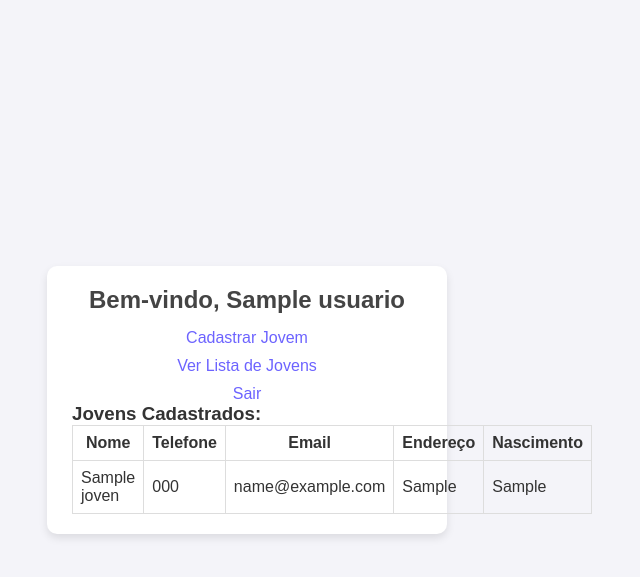
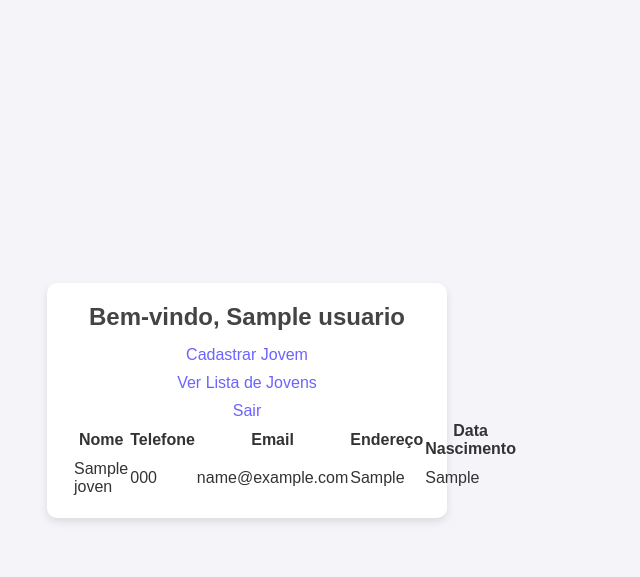
Before and after one commit to 021-kn/site-cadastro, a Flask app: page /dashboard in a window 1280 px wide. Shown: the top 577 px of the page, without its empty margins (393-1033 px from the left). Run offline with Flask 3, Linux system fonts and the light colour scheme; a user stored in the database is signed in; tables that the repository leaves empty hold one stand-in row (values such as "Sample post").

Commit message:
Update dashboard.html

```diff
--- a/templates/dashboard.html
+++ b/templates/dashboard.html
@@ -11,28 +11,27 @@
 
     <a href="{{ url_for('cadastrar_jovem') }}" class="btn">Cadastrar Jovem</a>
     <a href="{{ url_for('listar_jovens') }}" class="btn">Ver Lista de Jovens</a>
-        <a href="{{ url_for('logout') }}" class="btn">Sair</a>
+    <a href="{{ url_for('logout') }}" class="btn logout">Sair</a>
 
     {% if jovens %}
-            <h3>Jovens Cadastrados:</h3>
-            <table style="width:100%; border-collapse: collapse;">
+    <table>
         <thead>
             <tr>
-                        <th style="border:1px solid #ddd; padding:8px;">Nome</th>
-                        <th style="border:1px solid #ddd; padding:8px;">Telefone</th>
-                        <th style="border:1px solid #ddd; padding:8px;">Email</th>
-                        <th style="border:1px solid #ddd; padding:8px;">Endereço</th>
-                        <th style="border:1px solid #ddd; padding:8px;">Nascimento</th>
+                <th>Nome</th>
+                <th>Telefone</th>
+                <th>Email</th>
+                <th>Endereço</th>
+                <th>Data Nascimento</th>
             </tr>
         </thead>
         <tbody>
             {% for jovem in jovens %}
             <tr>
-                        <td style="border:1px solid #ddd; padding:8px;">{{ jovem.nome }}</td>
-                        <td style="border:1px solid #ddd; padding:8px;">{{ jovem.telefone }}</td>
-                        <td style="border:1px solid #ddd; padding:8px;">{{ jovem.email }}</td>
-                        <td style="border:1px solid #ddd; padding:8px;">{{ jovem.endereco }}</td>
-                        <td style="border:1px solid #ddd; padding:8px;">{{ jovem.data_nascimento }}</td>
+                <td data-label="Nome">{{ jovem['nome'] }}</td>
+                <td data-label="Telefone">{{ jovem['telefone'] }}</td>
+                <td data-label="Email">{{ jovem['email'] }}</td>
+                <td data-label="Endereço">{{ jovem['endereco'] }}</td>
+                <td data-label="Data Nascimento">{{ jovem['data_nascimento'] }}</td>
             </tr>
             {% endfor %}
         </tbody>
```
Lines whose indentation alone changed are shown as unchanged.
